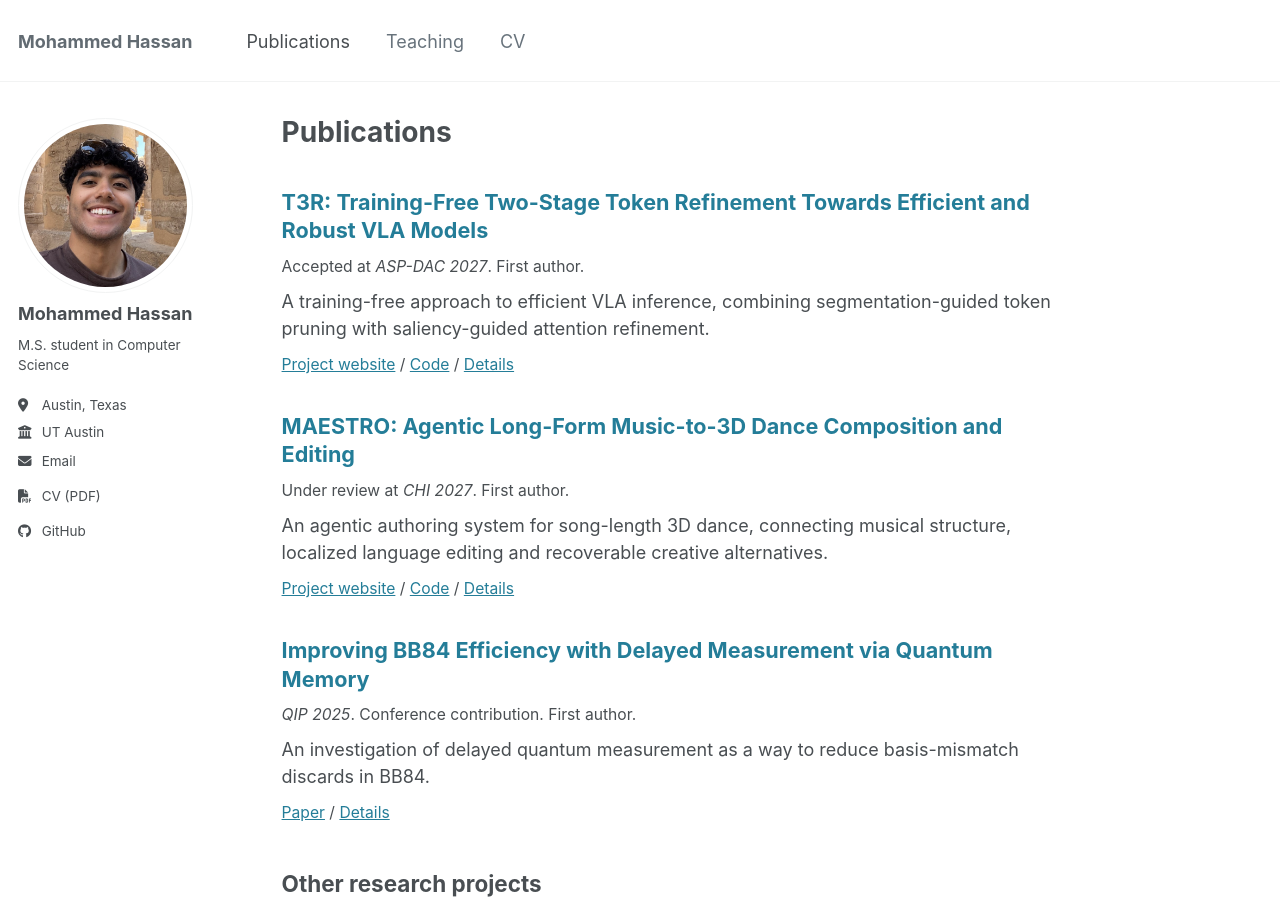
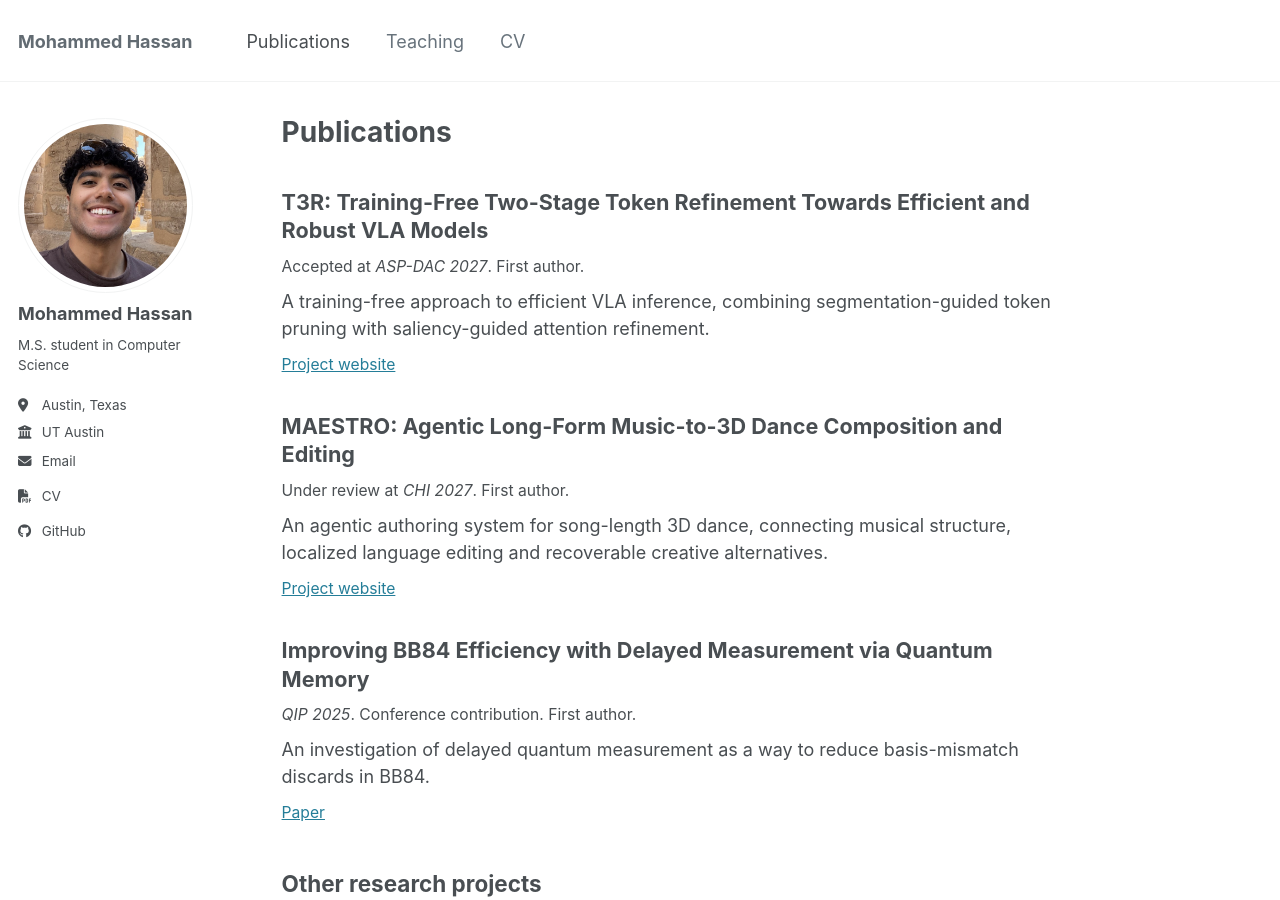
Before and after one commit to midotronn/midotronn.github.io, a Jekyll site: the page built from _pages/publications.html, in a window 1280 px wide and 900 px high. Built offline with Jekyll 4.4.1, drawn with Linux system fonts in a browser that asks for light colours.

Commit message:
Simplify project actions and welcome-page wording

```diff
--- a/_includes/author-profile.html
+++ b/_includes/author-profile.html
@@ -39,7 +39,7 @@
         <li><a href="mailto:{{ author.email }}"><i class="fas fa-fw fa-envelope icon-pad-right" aria-hidden="true"></i>{{ site.data.ui-text[site.locale].email_label | default: "Email" }}</a></li>
       {% endif %}
       {% if site.data.profile.cv %}
-        <li><a href="{{ site.data.profile.cv | relative_url }}"><i class="fas fa-fw fa-file-pdf icon-pad-right" aria-hidden="true"></i>CV (PDF)</a></li>
+        <li><a href="{{ site.data.profile.cv | relative_url }}"><i class="fas fa-fw fa-file-pdf icon-pad-right" aria-hidden="true"></i>CV</a></li>
       {% endif %}
 
       <!-- Font Awesome and Academicons icons / Academic websites -->
--- a/_includes/publication-entry.html
+++ b/_includes/publication-entry.html
@@ -1,6 +1,6 @@
 {% assign paper = include.paper %}
 <article class="publication-entry">
-  <h2><a href="{{ paper.url | relative_url }}">{{ paper.title }}</a></h2>
+  <h2>{{ paper.title }}</h2>
   <p class="publication-meta">
     {% if paper.status_key == "accepted" %}Accepted at <em>{{ paper.venue }}</em>.
     {% elsif paper.status_key == "review" %}Under review at <em>{{ paper.venue }}</em>.
@@ -9,10 +9,11 @@
     {{ paper.role }}.
   </p>
   <p>{{ paper.summary }}</p>
-  <p class="publication-links">
-    {% if paper.project_url %}<a href="{{ paper.project_url }}">Project website<span class="visually-hidden"> for {{ paper.short_title }}</span></a> / {% endif %}
-    {% if paper.code_url %}<a href="{{ paper.code_url }}">Code<span class="visually-hidden"> for {{ paper.short_title }}</span></a> / {% endif %}
-    {% if paper.paper_url %}<a href="{{ paper.paper_url }}">Paper<span class="visually-hidden"> for {{ paper.short_title }}</span></a> / {% endif %}
-    <a href="{{ paper.url | relative_url }}">Details<span class="visually-hidden"> for {{ paper.short_title }}</span></a>
-  </p>
+  {% if paper.project_url or paper.paper_url %}
+    <p class="publication-links">
+      {% if paper.project_url %}<a href="{{ paper.project_url }}">Project website<span class="visually-hidden"> for {{ paper.short_title }}</span></a>{% endif %}
+      {% if paper.project_url and paper.paper_url %} / {% endif %}
+      {% if paper.paper_url %}<a href="{{ paper.paper_url }}">Paper<span class="visually-hidden"> for {{ paper.short_title }}</span></a>{% endif %}
+    </p>
+  {% endif %}
 </article>
--- a/_pages/publications.html
+++ b/_pages/publications.html
@@ -13,7 +13,7 @@ description: Papers and projects in efficient embodied AI, multimodal generation
 <h2 id="other-projects">Other research projects</h2>
 {% for project in site.data.profile.additional_projects %}
 <article class="publication-entry">
-  <h3>{% if project.url %}<a href="{{ project.url | relative_url }}">{{ project.title }}</a>{% else %}{{ project.title }}{% endif %}</h3>
+  <h3>{{ project.title }}</h3>
   <p class="publication-meta">{{ project.status }}.{% if project.period %} {{ project.period }}.{% endif %}</p>
   <p>{{ project.description }}</p>
 </article>
```
Also changed, not shown: _layouts/research-publication.html (+7 -5 lines), _pages/about.md (+1 -1 lines).
